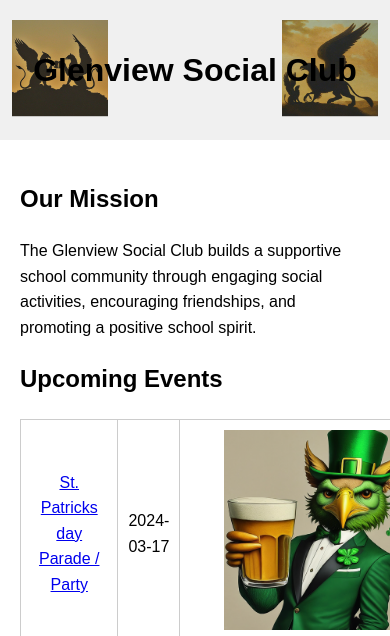
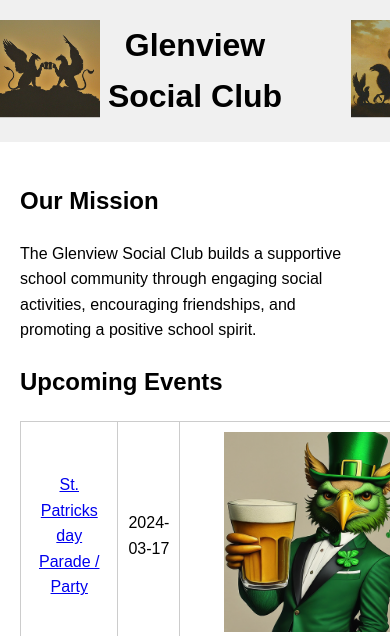
Before and after one commit to Glenview-Social-Club/glenviewsocialclub.github.io, a plain HTML site: page index.html in a window 390 px wide. Shown: the top 636 px of the page. Drawn offline with Linux system fonts and the light colour scheme.

Commit message:
beter centering with flex
although we are not using banner-content,
which is odd...

```diff
--- a/style.css
+++ b/style.css
@@ -14,8 +14,6 @@ header {
 .side-image {
     z-index: -1; /* Ensures text is above images */
     height: 100px; /* Adjust the height as needed */
-    margin-right: 10px; /* Space between the image and text*/
-    margin-left: 10px; /*Space between image and text */
 }
 
 
@@ -24,6 +22,8 @@ header {
     left: 0;
     top: 50%;
     transform: translateY(-50%); /* Vertically centers images */
+
+    max-width: 10%; /* Images take up to 30% of parent */
 }
 
 .image-right {
@@ -31,17 +31,24 @@ header {
     right: 0;
     top: 50%;
     transform: translateY(-50%);
+
+    max-width: 10%; /* Images take up to 30% of parent */
 }
-
+.banner-content {
+    display: flex; /* Use flexbox for flexible scaling */
+    align-items: center; /* Align items in the center vertically*/
+    justify-content: space-around; /* Distribute content with space around it */
+    max-width: 100%;
+    margin: 0 auto;
+}
 
 .banner h1 {
     position: relative; /* Allows for absolute positioning of children */
-    display: inline-block; /* Make the title display inline */
-    margin: 0 10px; /* Add space on either side of the title */
-    height: 100px;
-    line-height: 100px; /* Match the banner's height */
+    font-size: 3em; /* Reduce font-size on smaller screens */
     vertical-align: middle;
     z-index: 2; /* Ensures text is above images */
+    max-width: 60%;
+    margin: auto;
 }
 
 .banner {
@@ -51,13 +58,11 @@ header {
 }
 
 @media (max-width: 600px) { /* Adjust breakpoint as needed */
-    .side-image {
-        max-width: 80%; /* Images shrink as screen gets smaller */
-        max-height: 80%; /* Images shrink as screen gets smaller */
+
+    .banner h1 {
+        font-size: 2em; /* Reduce font-size on smaller screens */
     }
 }
-
-
 
 
 
```
